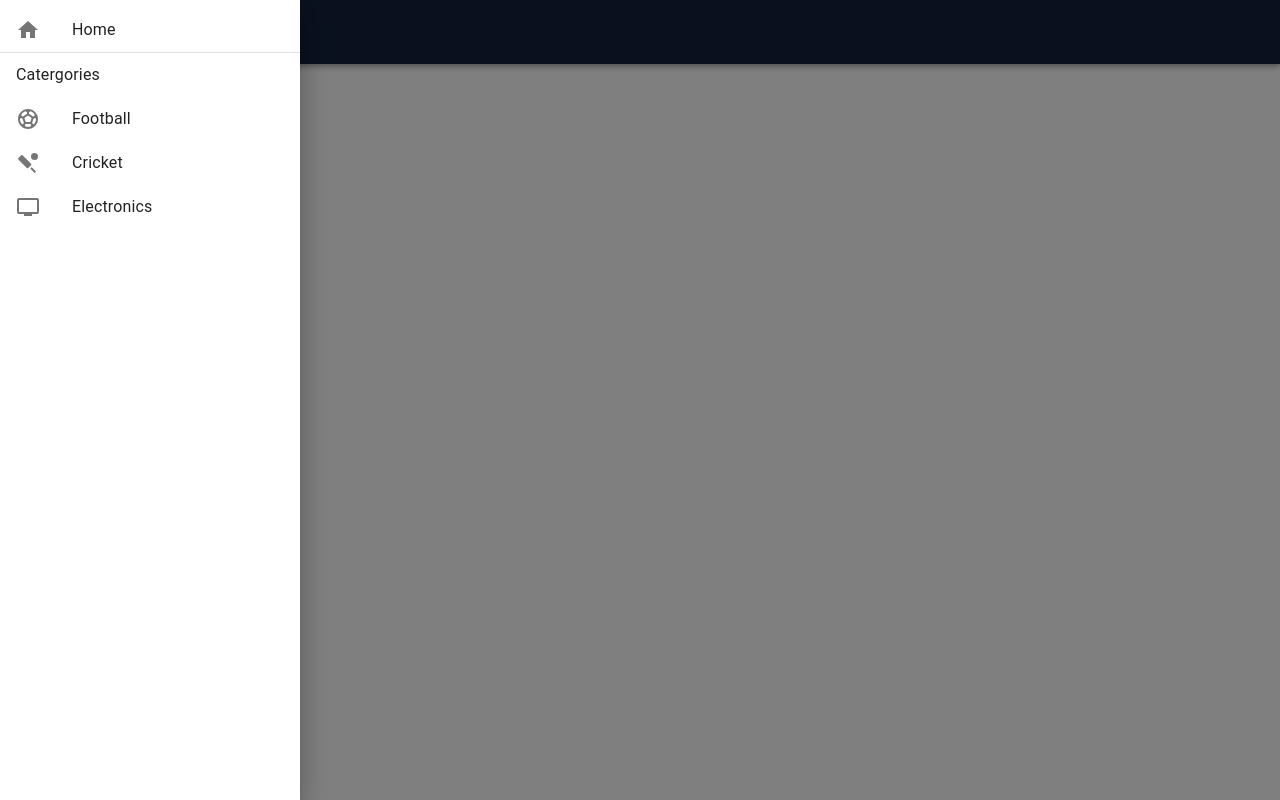
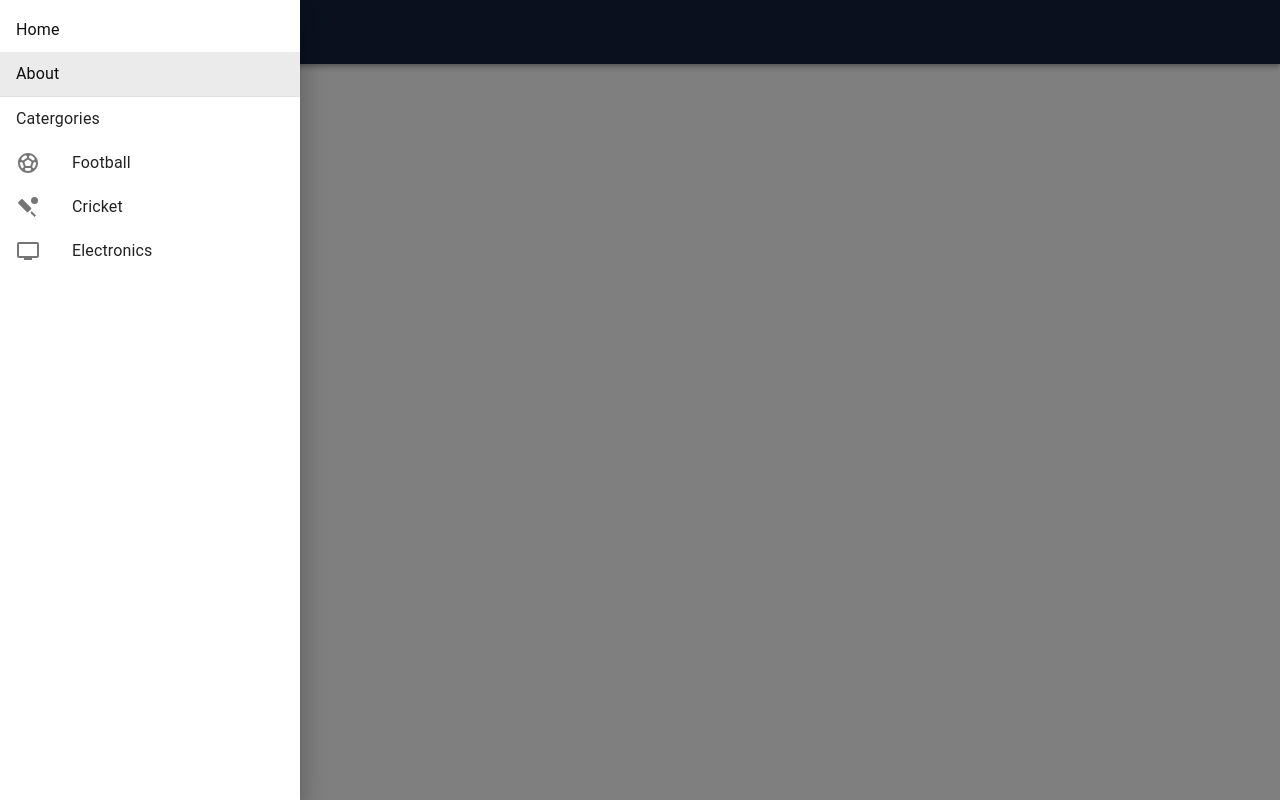
Before and after one commit to HarshSolanki18/ultimate-ecom, a React (Create React App) app in the folder client/: page /aboutus in a window 1280 px wide. Both pictures are taken after a click on the button "menu". Built offline with nearby package versions, Linux system fonts and the light colour scheme.

Commit message:
routing added

```diff
--- a/client/src/App.js
+++ b/client/src/App.js
@@ -1,12 +1,22 @@
-import './App.css';
-import Navbar from './components/Navbar';
-
+import "./App.css";
+import Navbar from "./components/Navbar";
+import { BrowserRouter as Router,Route,Switch } from "react-router-dom";
+import InitialRoutes from "./Routes/Routes";
 
 function App() {
   return (
-    <div className="App">
-     <Navbar/>
-    </div>
+    <Router>
+      <div className="App">
+        <Navbar />
+        <Switch>
+        {
+          InitialRoutes.map(route=>(
+            <Route exact path={route.path} component={route.component}/>
+          ))
+        }
+        </Switch>
+      </div>
+    </Router>
   );
 }
 
--- /dev/null
+++ b/client/src/Routes/Routes.js
@@ -0,0 +1,20 @@
+import Home from "../pages/Landing";
+import About from "../pages/About";
+import {Home as HomeIcon,Info} from '@material-ui/icons';
+
+
+const Routes = [
+  {
+    path: "/",
+    sidebarName: "Home",
+    component: Home,
+    icon:HomeIcon
+  },
+  { path: "/aboutus",
+    sidebarName: "About",
+    component: About,
+    icon:Info
+   },
+];
+
+export default Routes;
--- a/client/src/components/Navbar.js
+++ b/client/src/components/Navbar.js
@@ -14,7 +14,9 @@ import {
 
 } from "@material-ui/core";
 import MenuIcon from "@material-ui/icons/Menu";
-import {Tv,SportsSoccer,SportsCricket,Home} from '@material-ui/icons';
+import {Tv,SportsSoccer,SportsCricket} from '@material-ui/icons';
+import {NavLink,withRouter} from 'react-router-dom';
+import InitialRoutes from '../Routes/Routes';
 
 const useStyles = makeStyles((theme) =>
   createStyles({
@@ -36,7 +38,7 @@ const useStyles = makeStyles((theme) =>
   })
 );
 
-const Navbar = () => {
+const Navbar = ({location}) => {
   const classes = useStyles();
   const [isOpen, setIsOpen] = useState(false);
   const toggleDrawer = (open) => (event) => {
@@ -49,6 +51,9 @@ const Navbar = () => {
 
     setIsOpen(open);
   };
+  const activeRoute = (routeName) => {
+    return location.pathname === routeName ? true : false;
+  }
   return (
     <div>
       <div className={classes.root}>
@@ -82,10 +87,16 @@ const Navbar = () => {
           onKeyDown={toggleDrawer(false)}
         >
           <MenuList>
-          <MenuItem>
-            <ListItemIcon><Home/></ListItemIcon>
-              <ListItemText primary="Home" />
-            </MenuItem>
+            {
+              InitialRoutes.map((prop,key)=>(
+                <NavLink to={prop.path} style={{ textDecoration: 'none',color:'rgba(0, 0, 0, 0.94)' }} key={key}>
+                  <MenuItem selected={activeRoute(prop.path)}>
+                    <ListItemText primary={prop.sidebarName} />
+                  </MenuItem>
+                </NavLink>
+              ))
+            }
+
             <Divider/>
             <MenuItem>
             <ListItemText primary="Catergories"/>
@@ -109,4 +120,4 @@ const Navbar = () => {
   );
 };
 
-export default Navbar;
+export default withRouter(Navbar);
--- /dev/null
+++ b/client/src/pages/About.js
@@ -0,0 +1,11 @@
+import React from 'react'
+
+const About = () => {
+    return (
+        <div>
+            Info page or about page
+        </div>
+    )
+}
+
+export default About
--- /dev/null
+++ b/client/src/pages/Landing.js
@@ -0,0 +1,11 @@
+import React from 'react'
+
+const Landing = () => {
+    return (
+        <div>
+            Hello Landing Page
+        </div>
+    )
+}
+
+export default Landing
```
